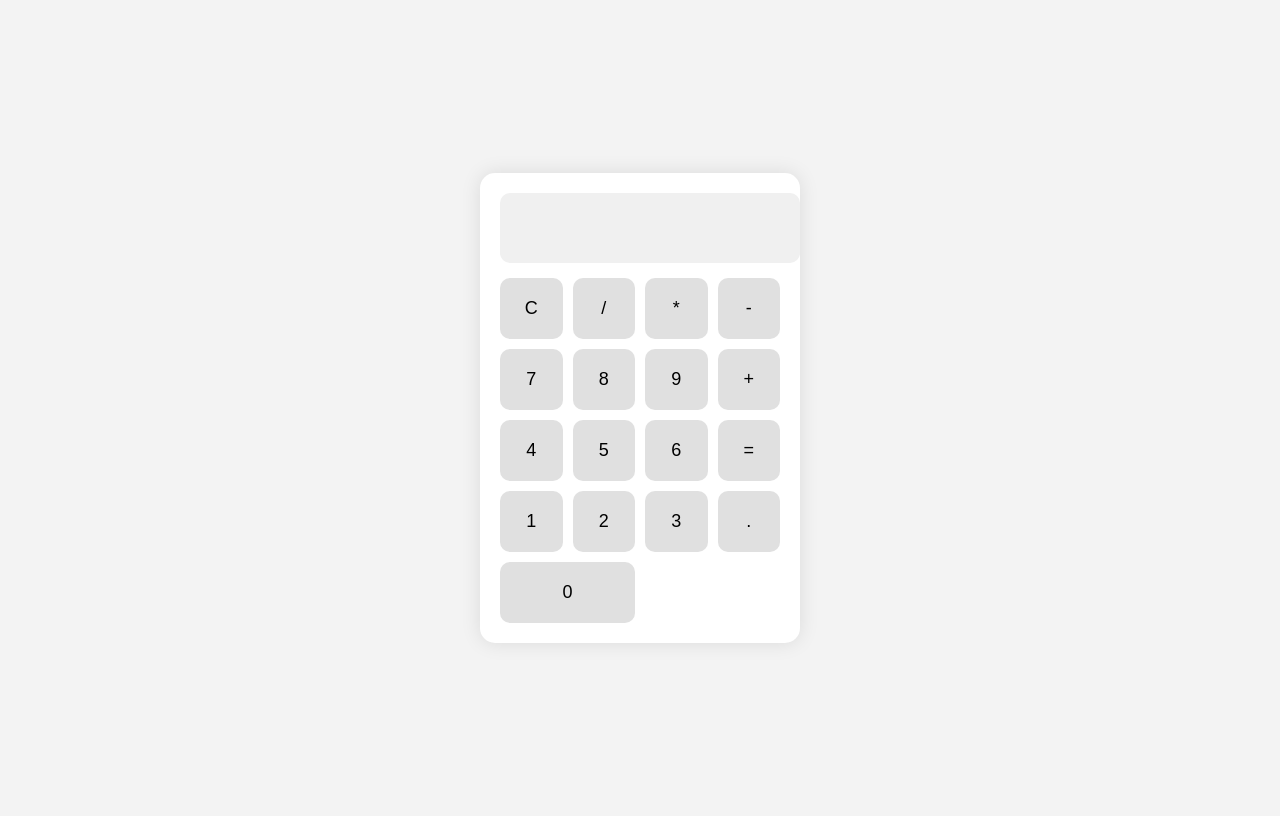
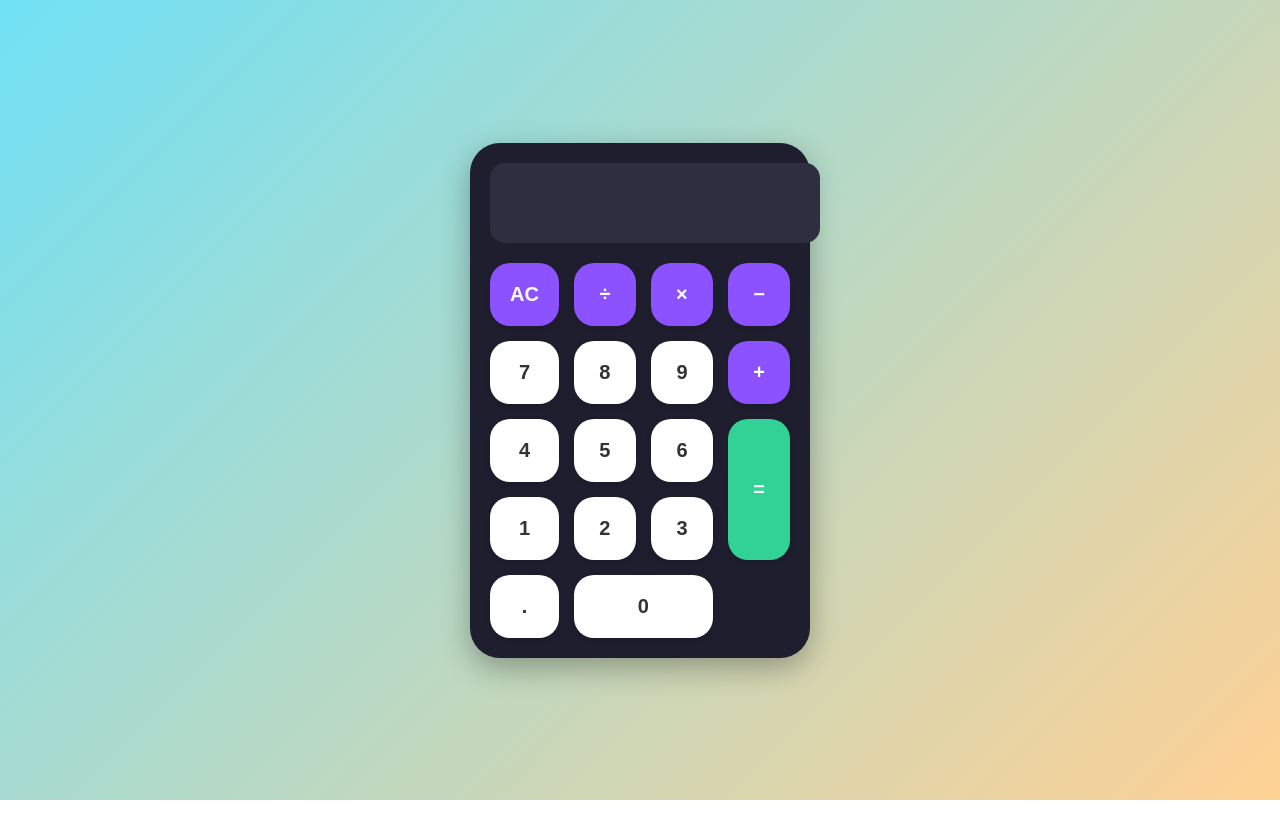
Before and after one commit to himabindu-m/Calculator, a plain HTML site: page index.html in a window 1280 px wide. Drawn offline with Linux system fonts and the light colour scheme.

Commit message:
Add files via upload

```diff
--- a/index.html
+++ b/index.html
@@ -3,34 +3,34 @@
 <head>
   <meta charset="UTF-8">
   <meta name="viewport" content="width=device-width, initial-scale=1">
-  <title>Calculator</title>
+  <title>Colorful Calculator</title>
   <link rel="stylesheet" href="style.css">
 </head>
 <body>
   <div class="calculator">
     <input type="text" id="display" disabled>
     <div class="buttons">
-      <button onclick="clearDisplay()">C</button>
-      <button onclick="append('/')">/</button>
-      <button onclick="append('*')">*</button>
-      <button onclick="append('-')">-</button>
+      <button class="operator" onclick="clearDisplay()">AC</button>
+      <button class="operator" onclick="append('/')">÷</button>
+      <button class="operator" onclick="append('*')">×</button>
+      <button class="operator" onclick="append('-')">−</button>
 
       <button onclick="append('7')">7</button>
       <button onclick="append('8')">8</button>
       <button onclick="append('9')">9</button>
-      <button onclick="append('+')">+</button>
+      <button class="operator" onclick="append('+')">+</button>
 
       <button onclick="append('4')">4</button>
       <button onclick="append('5')">5</button>
       <button onclick="append('6')">6</button>
-      <button onclick="calculate()">=</button>
+      <button class="equal" onclick="calculate()">=</button>
 
       <button onclick="append('1')">1</button>
       <button onclick="append('2')">2</button>
       <button onclick="append('3')">3</button>
       <button onclick="append('.')">.</button>
 
-      <button onclick="append('0')" class="zero">0</button>
+      <button class="zero" onclick="append('0')">0</button>
     </div>
   </div>
   <script src="script.js"></script>
--- a/style.css
+++ b/style.css
@@ -1,54 +1,66 @@
 body {
-  background: #f3f3f3;
+  background: linear-gradient(135deg, #70e1f5, #ffd194);
+  height: 100vh;
+  margin: 0;
   display: flex;
   justify-content: center;
   align-items: center;
-  height: 100vh;
-  font-family: Arial, sans-serif;
+  font-family: 'Segoe UI', sans-serif;
 }
 
 .calculator {
-  background-color: #fff;
+  background-color: #1e1e2f;
   padding: 20px;
-  border-radius: 15px;
-  box-shadow: 0 0 20px rgba(0,0,0,0.1);
-  width: 280px;
+  border-radius: 30px;
+  box-shadow: 0 10px 30px rgba(0, 0, 0, 0.3);
+  width: 300px;
 }
 
 #display {
   width: 100%;
-  height: 50px;
-  font-size: 24px;
+  height: 60px;
+  background: #2e2e40;
+  border: none;
+  border-radius: 15px;
+  color: #fff;
+  font-size: 28px;
   text-align: right;
-  padding: 10px;
-  margin-bottom: 15px;
-  border: none;
-  border-radius: 10px;
-  background: #f0f0f0;
+  padding: 10px 15px;
+  margin-bottom: 20px;
 }
 
 .buttons {
   display: grid;
   grid-template-columns: repeat(4, 1fr);
-  gap: 10px;
+  gap: 15px;
 }
 
 button {
   padding: 20px;
-  font-size: 18px;
+  font-size: 20px;
   border: none;
-  border-radius: 10px;
-  background-color: #e0e0e0;
+  border-radius: 20px;
+  background-color: #ffffff;
+  color: #333;
+  font-weight: bold;
+  box-shadow: 0 5px 10px rgba(0,0,0,0.1);
   cursor: pointer;
-  transition: background 0.3s;
+  transition: 0.3s;
 }
 
 button:hover {
-  background-color: #d0d0d0;
+  background-color: #dcdcdc;
 }
 
-button:active {
-  background-color: #bbb;
+button.operator {
+  background-color: #8c52ff;
+  color: white;
+}
+
+button.equal {
+  background-color: #32d296;
+  color: white;
+  grid-row: span 2;
 }
 
 button.zero {
```
